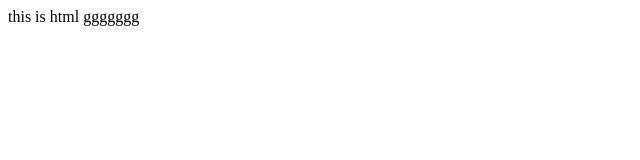
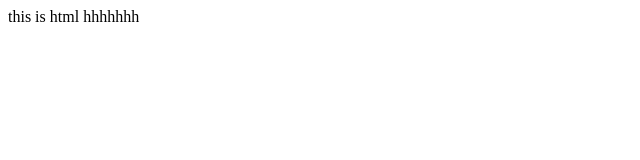
Before and after one commit to ct1605/resume, a plain HTML site: page index.html in a window 1280 px wide. Shown: the full height of the page, 0-640 px from the left. Drawn offline with Linux system fonts and the light colour scheme.

Commit message:
modify index.html

```diff
--- a/index.html
+++ b/index.html
@@ -1,5 +1,5 @@
 <html>
 <body>
-this is html ggggggg
+this is html hhhhhhh
 </body>
 </html>
```
